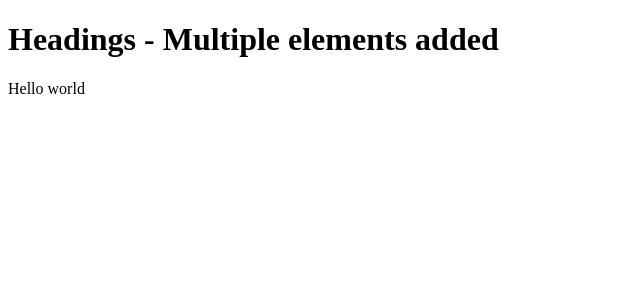
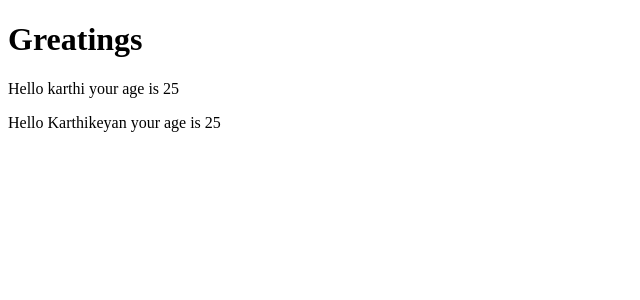
Before and after one commit to karthikeyan13762/react-project, a React (Vite) app: page / in a window 1280 px wide. Shown: the top 300 px of the page, without its empty margins (0-640 px from the left). Built offline with nearby package versions, Linux system fonts and the light colour scheme.

Commit message:
Multiplae components and data passing as a props

```diff
--- a/src/App.jsx
+++ b/src/App.jsx
@@ -1,8 +1,23 @@
+const Hello=(props)=>{
+return(
+
+<p>Hello {props.name} your age is {props.age}</p>
+
+)
+
+}
+
 const App=()=>{
+  const age=25;
+
   return (
+
+
     <div>
-      <h1>Headings - Multiple elements added</h1>
-    <p>Hello world</p>
+     <h1>Greatings</h1>
+     <Hello name="karthi" age ={age}/>
+     <Hello name="Karthikeyan" age ={age}/>
+
 
     </div>
 
```
